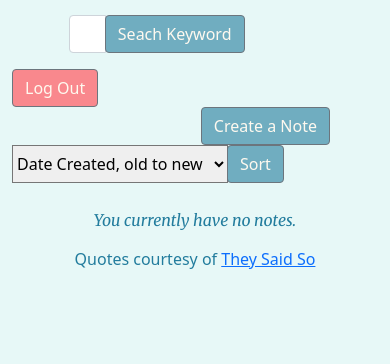
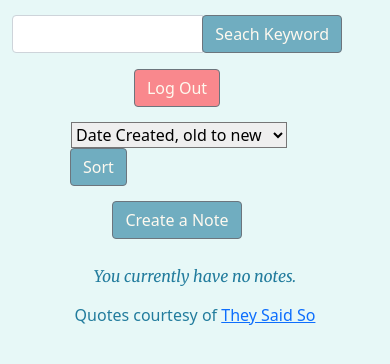
Before and after one commit to eycanny/project-digital-braindump, a Flask app: page /notes in a window 390 px wide. Shown: the top 364 px of the page. Run offline with Flask 2, Linux system fonts and the light colour scheme; the visitor is signed in with stand-in values (Sample User, id 1); data comes from the database, SQL or seed files in the repository; data that the repository does not hold is empty.

Commit message:
Fix responsiveness of user option buttons on notes page
- User options rearrange when using small screen vs. medium screen

```diff
--- a/templates/user_notes.html
+++ b/templates/user_notes.html
@@ -2,10 +2,9 @@
 {% block title %}{{user.username}}'s Notes{% endblock %}
 
 {% block body %}
-  <div class="row" id="user-options">
+  <div class="row" id="user-options" style="padding-right: 0">
     <div class="row">
-      <div class="col-2"></div>
-      <div class="col-7" id="search-col">
+      <div class="col-12 col-md-7 offset-md-2" id="search-col">
         <!-- Feature: Keyword Search -->
         <form action="/search" id="search-option">
           <div class="input-group mb-3">
@@ -16,15 +15,14 @@
           </div>
         </form>
       </div>
-      <div class="col-1"></div>
-      <div class="col">
+      <div class="col-12 col-md-2" align="center">
         <form action="/logout" id="logout-option">
           <button class="btn btn-outline-secondary option-btn" type="submit" id="logout-button">Log Out</button>
         </form>
       </div>
     </div>
-    <div class="row">
-      <div class="col-sm-12 col-md-6" align="right">
+    <div class="row" align="center">
+      <div class="col-12 order-2 col-md-2 offset-md-4 order-md-1 align-self-center">
         <!-- Feature: Note Creation Modal -->
         <button class="btn btn-outline-secondary option-btn" id="create-note-button">Create a Note</button>
 
@@ -58,7 +56,7 @@
           </form>
         </div>
       </div>
-      <div class="col-sm-12 col-md-6" id="sort-col">
+      <div class="col-10 offset-2 order-1 col-md-6 offset-md-0 order-md-2" id="sort-col" style="margin-top: 15px; margin-bottom: 15px;">
         <!-- Feature: Sort Filters -->
         <form action="/sort-by" id="sort-option">
           <div class="input-group">
```
